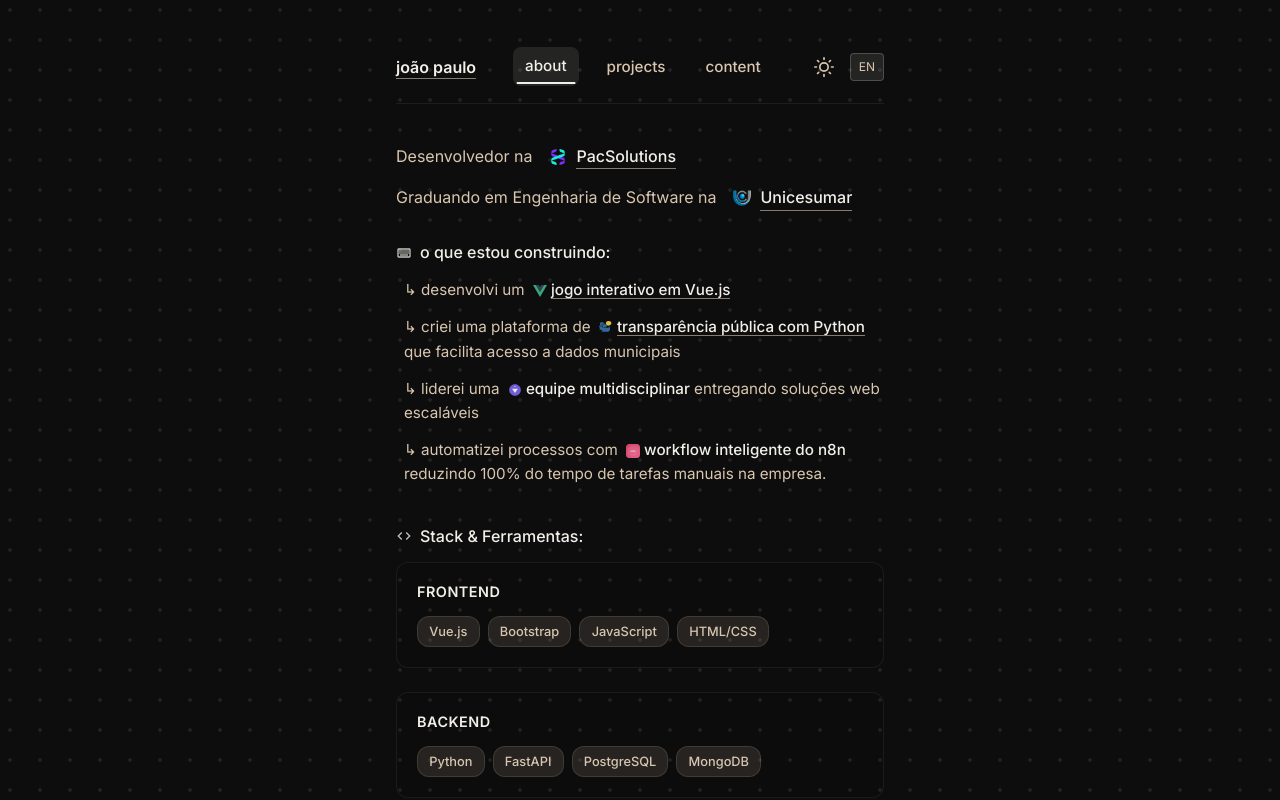
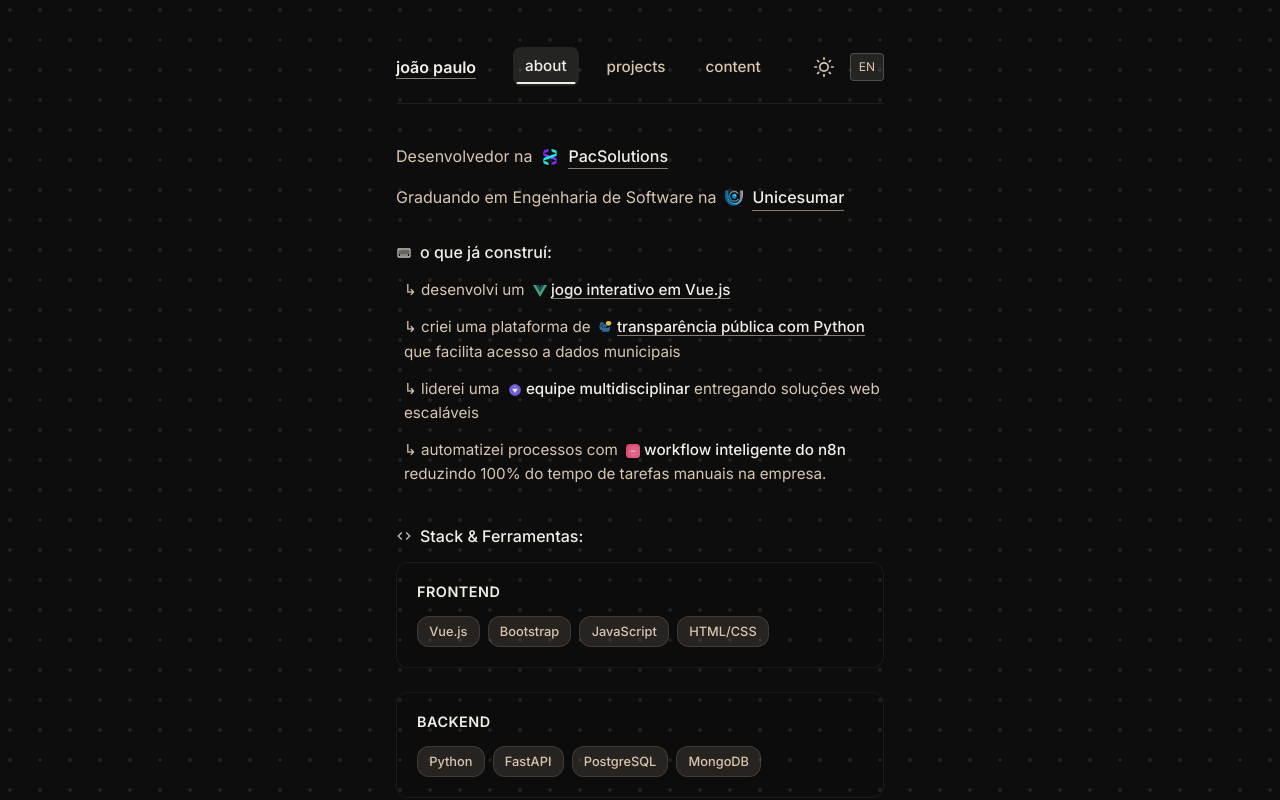
Before and after one commit to joaopaulotr/PersonalPortfolio, a Vue app in the folder PersonalPortfolio/: page / in a window 1280 px wide. Built offline with nearby package versions, Linux system fonts and the light colour scheme.

Commit message:
fix: style issues

```diff
--- a/PersonalPortfolio/src/views/About.vue
+++ b/PersonalPortfolio/src/views/About.vue
@@ -28,7 +28,7 @@
           <path d="M5 11H7V13H5V11ZM8 11H10V13H8V11ZM11 11H13V13H11V13ZM14 11H16V13H14V11ZM17 11H19V13H17V11Z"/>
           <path d="M6 14H18V16H6V14Z"/>
         </svg>
-        o que estou construindo:
+        o que já construí:
       </h3>
       <div class="project-list">
         <div class="project-item">
@@ -146,10 +146,6 @@
   color: var(--cor-secundaria);
   font-size: 1rem;
   line-height: 1.6;
-}
-
-.info-text {
-  margin-right: 0.5rem;
 }
 
 .company-logo {
```
